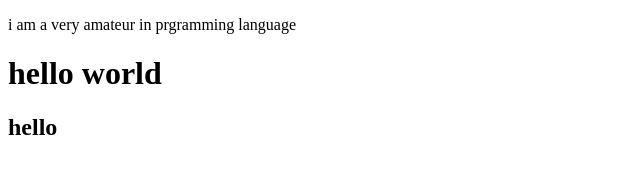
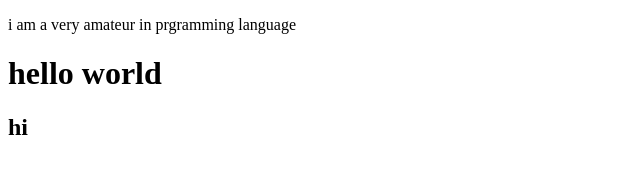
Before and after one commit to dado2020/hello, a plain HTML site: page index.html in a window 1280 px wide. Shown: the full height of the page, 0-640 px from the left. Drawn offline with Linux system fonts and the light colour scheme.

Commit message:
merge les deux fichier our_test et my_test

```diff
--- a/index.html
+++ b/index.html
@@ -9,7 +9,7 @@
 			<p id="parag"> i am a very amateur in prgramming language</p>
 			<div><h1>hello world</h1>
 
-				<h2> hello </h2>
+				<h2> hi </h2>
 			</div>
 			<style type="css/text">
 				#test {
```
